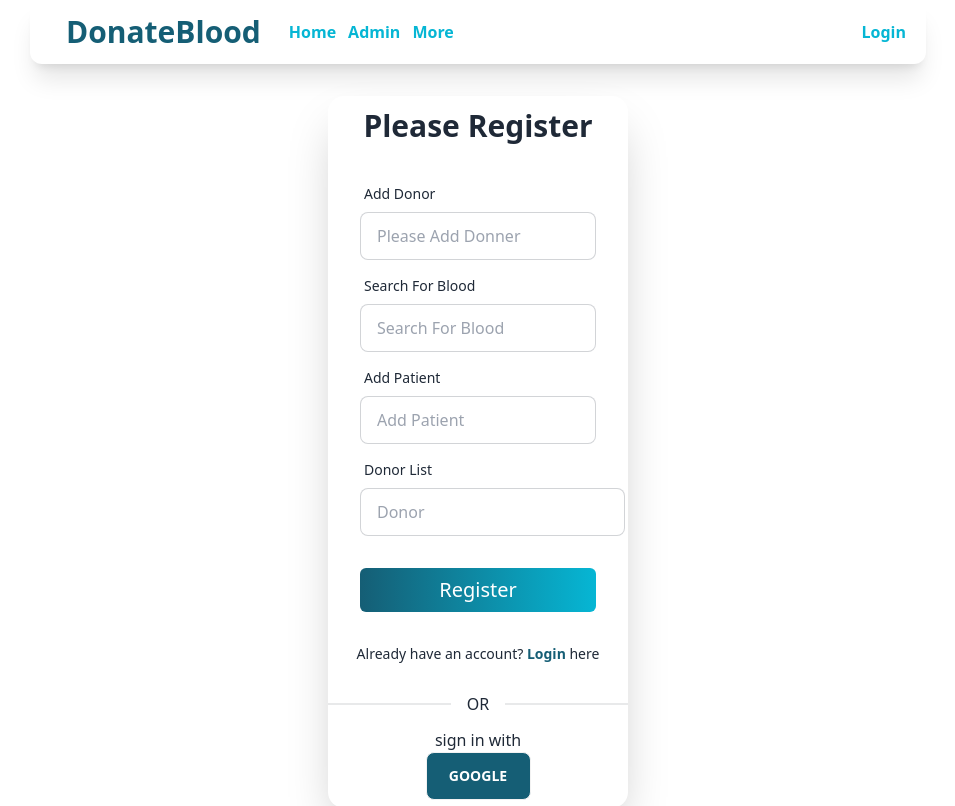
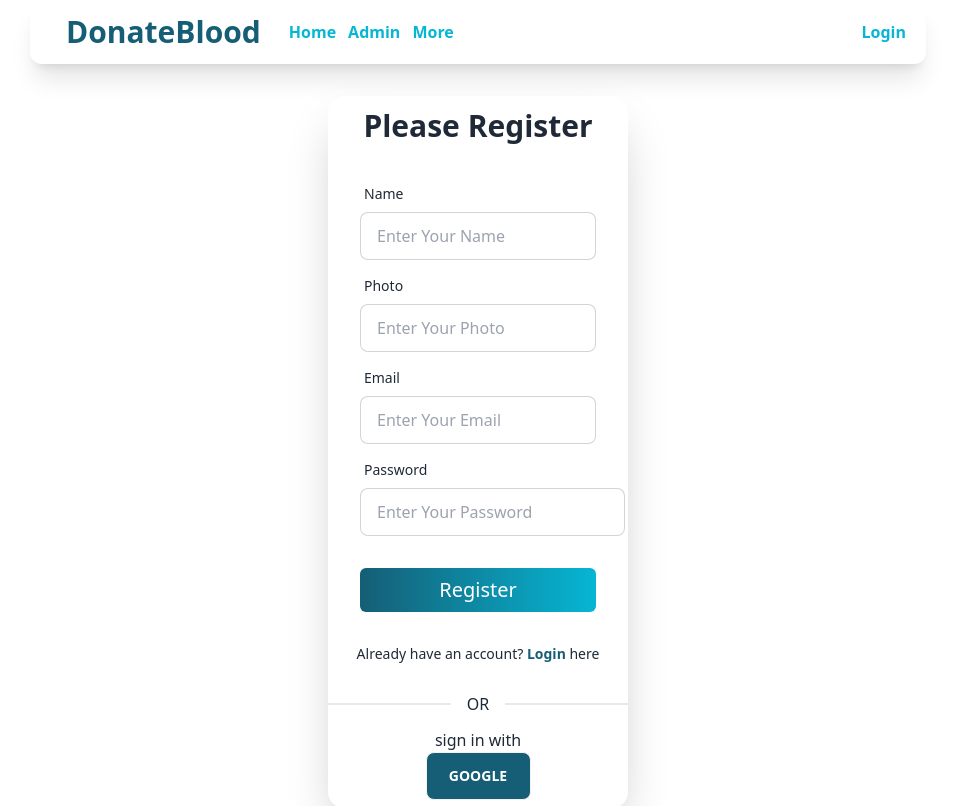
Before and after one commit to iftekharmahmud25/blood-donation-website, a React (Vite) app: page /signUp in a window 1280 px wide. Shown: the top 806 px of the page, without its empty margins (162-1117 px from the left). Built offline with nearby package versions, Linux system fonts and the light colour scheme; no server answers.

Commit message:
fix sign up

```diff
--- a/src/Pages/SignUp/SignUp.jsx
+++ b/src/Pages/SignUp/SignUp.jsx
@@ -88,25 +88,25 @@ const SignUp = () => {
             <form onSubmit={handleSignUp} className="card-body">
               <div className="form-control">
                 <label className="label">
-                  <span className="label-text">Add Donor</span>
+                  <span className="label-text">Name</span>
                 </label>
-                <input type="text" name="name" placeholder="Please Add Donner" className="input input-bordered" required />
+                <input type="text" name="name" placeholder="Enter Your Name" className="input input-bordered" required />
               </div>
               <div className="form-control">
                 <label className="label">
-                  <span className="label-text">Search For Blood</span>
+                  <span className="label-text">Photo</span>
                 </label>
-                <input type="text" name="image" placeholder="Search For Blood" className="input input-bordered"  />
+                <input type="text" name="image" placeholder="Enter Your Photo" className="input input-bordered"  />
               </div>
               <div className="form-control">
                 <label className="label">
-                  <span className="label-text">Add Patient</span>
+                  <span className="label-text">Email</span>
                 </label>
-                <input type="email" name="email" placeholder="Add Patient" className="input input-bordered" required />
+                <input type="email" name="email" placeholder="Enter Your Email" className="input input-bordered" required />
               </div>
               <div className="form-control">
                 <label className="label">
-                  <span className="label-text">Donor List</span>
+                  <span className="label-text"> Password</span>
 
                 </label>
 
@@ -114,7 +114,7 @@ const SignUp = () => {
                 <input
                  type={showPassword ? "text" : "password"}
                  name="password"
-                 placeholder="Donor"
+                 placeholder="Enter Your Password"
                  className="input input-bordered" required />
 
 
```
